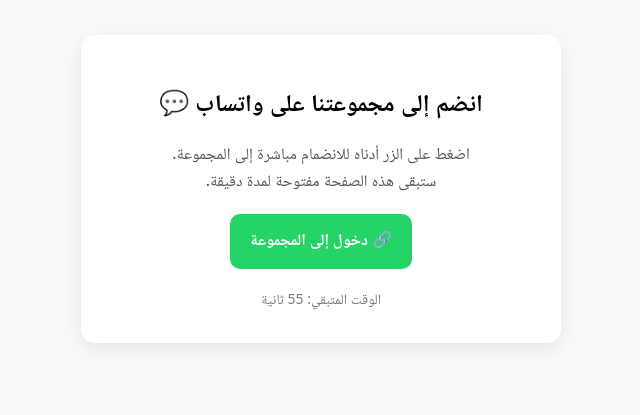
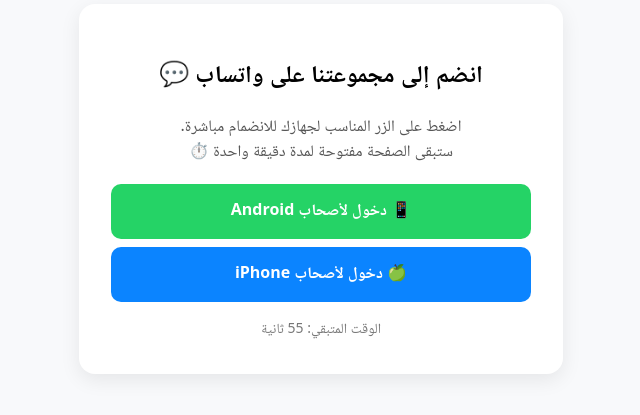
Before and after one commit to naimagroupe-ai/naimagroupe, a plain HTML site: page Open.html in a window 1280 px wide. Shown: the part 211-626 px from the top of the page, without its empty margins (319-959 px from the left). Drawn offline with Linux system fonts and the light colour scheme.

Commit message:
Update and rename index.html to Open.html

```diff
--- a/index.html
+++ b/Open.html
@@ -17,35 +17,37 @@
   }
   .card {
     background: #fff;
-    padding: 30px;
-    border-radius: 14px;
-    box-shadow: 0 6px 20px rgba(0, 0, 0, 0.08);
+    padding: 32px;
+    border-radius: 16px;
+    box-shadow: 0 6px 20px rgba(0,0,0,0.08);
     text-align: center;
     max-width: 420px;
     width: 90%;
   }
   h2 {
-    margin-bottom: 12px;
+    margin-bottom: 10px;
   }
   p {
     color: #555;
-    margin-bottom: 18px;
+    margin-bottom: 20px;
+    line-height: 1.6;
   }
   a.btn {
-    display: inline-block;
-    background: #25D366;
+    display: block;
+    text-decoration: none;
     color: white;
-    text-decoration: none;
     padding: 14px 20px;
     border-radius: 10px;
     font-weight: 600;
-    transition: 0.2s;
+    margin: 8px 0;
+    transition: 0.25s;
   }
-  a.btn:hover {
-    background: #1ebf59;
-  }
+  .btn-android { background: #25D366; }
+  .btn-ios { background: #0b84ff; }
+  .btn-android:hover { background: #1ebf59; }
+  .btn-ios:hover { background: #006fe3; }
   .timer {
-    margin-top: 20px;
+    margin-top: 16px;
     font-size: 14px;
     color: #777;
   }
@@ -54,15 +56,16 @@
 <body>
   <div class="card">
     <h2>انضم إلى مجموعتنا على واتساب 💬</h2>
-    <p>اضغط على الزر أدناه للانضمام مباشرة إلى المجموعة.<br>
-    ستبقى هذه الصفحة مفتوحة لمدة دقيقة.</p>
+    <p>اضغط على الزر المناسب لجهازك للانضمام مباشرة.<br>
+       ستبقى الصفحة مفتوحة لمدة دقيقة واحدة ⏱️</p>
 
-    <!-- زر الدخول -->
-    <a class="btn"
-       href="whatsapp://chat?code=EtljN7dZYIRI2ah0wGx3FW"
-       onclick="openWhatsApp(event)"
-       target="_blank" rel="noopener">
-       🔗 دخول إلى المجموعة
+    <!-- ✅ غيّر هذا الرابط بالرابط الجديد -->
+    <a class="btn btn-android" href="https://chat.whatsapp.com/EtljN7dZYIRI2ah0wGx3FW?mode=wwt" target="_blank" rel="noopener">
+      📱 دخول لأصحاب Android
+    </a>
+
+    <a class="btn btn-ios" href="https://chat.whatsapp.com/EtljN7dZYIRI2ah0wGx3FW?mode=wwt" target="_blank" rel="noopener">
+      🍏 دخول لأصحاب iPhone
     </a>
 
     <div class="timer">
@@ -73,8 +76,6 @@
 <script>
 let seconds = 60;
 let countEl = document.getElementById("count");
-
-// عدّاد تنازلي بسيط
 let timer = setInterval(() => {
   seconds--;
   countEl.textContent = seconds;
@@ -83,14 +84,6 @@
     document.querySelector(".timer").textContent = "انتهى الوقت ⏰";
   }
 }, 1000);
-
-// محاولة فتح تطبيق واتساب مباشرة (بدون Play Store)
-function openWhatsApp(e){
-  e.preventDefault();
-  const link = "https://chat.whatsapp.com/EtljN7dZYIRI2ah0wGx3FW?mode=wwt";
-  // نحاول فتح التطبيق مباشرة
-  window.location.href = link;
-}
 </script>
 </body>
 </html>
```
